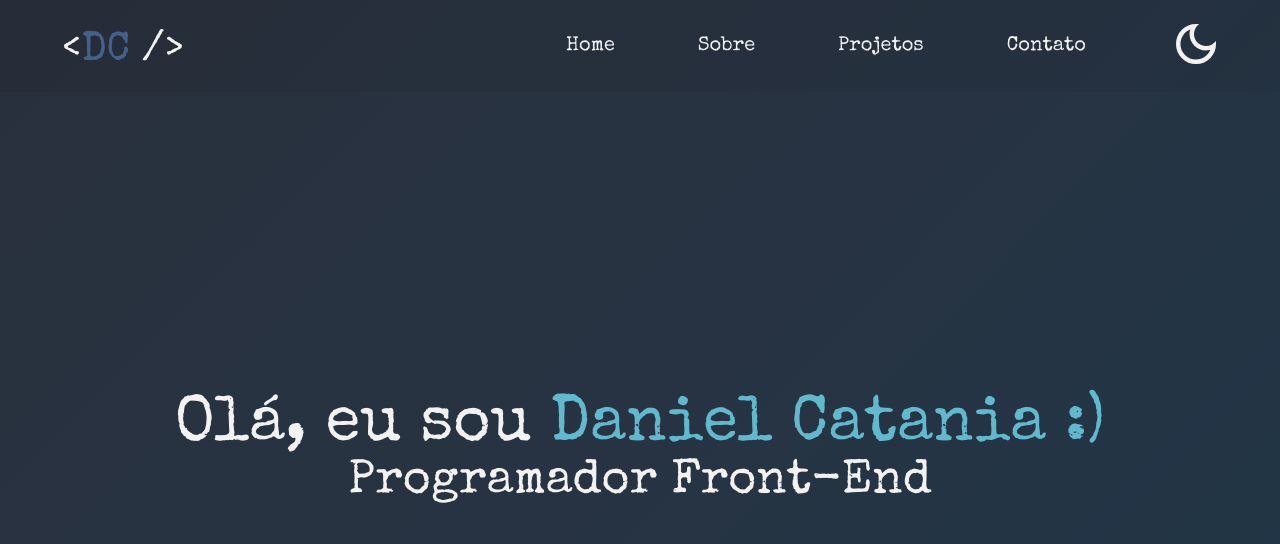
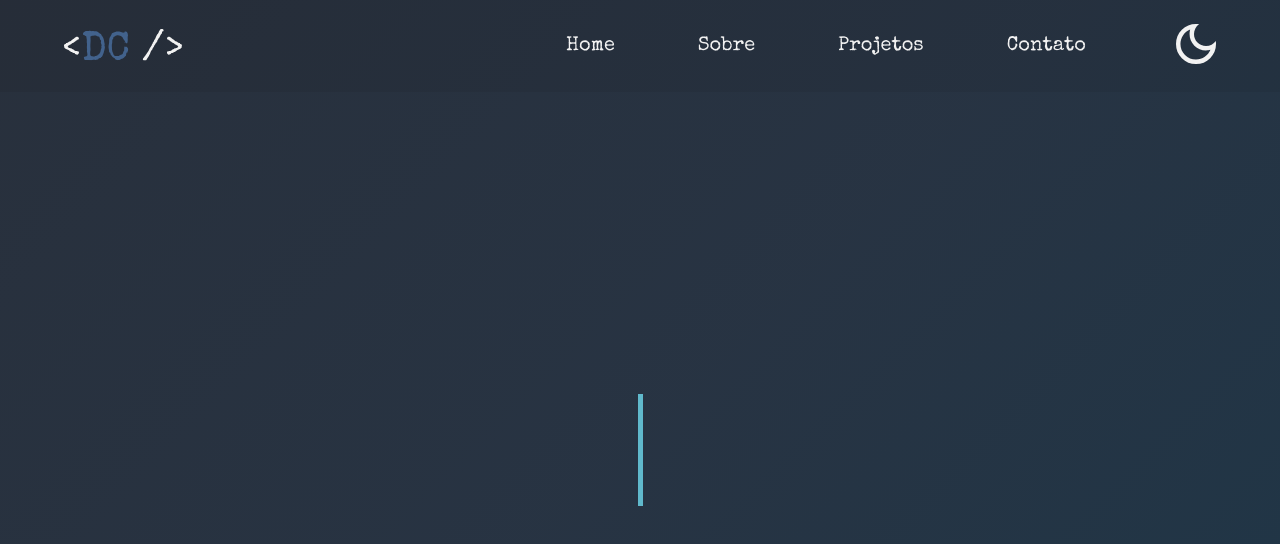
Before and after one commit to DanielCatania/DanielCatania, a Next.js app: page / in a window 1280 px wide. Shown: the top 544 px of the page. Built offline with nearby package versions, Linux system fonts and the light colour scheme.

Commit message:
adding writing animation to presentation text

```diff
--- /dev/null
+++ b/src/screens/home/components/Presentation/components/Title/index.ts
@@ -0,0 +1,166 @@
+import styled from "styled-components";
+import Text from "@/components/Text";
+
+const Title = styled(Text)`
+  @media screen and (min-width: 0px) {
+    max-width: 320px;
+  }
+
+  @media screen and (min-width: 744px) {
+    max-width: 420px;
+  }
+
+  @media screen and (min-width: 1024px) {
+    overflow: hidden;
+    white-space: nowrap;
+
+    border-right: 5px solid transparent;
+
+    max-width: none;
+    animation: writingTitle 5s 1.5s steps(30) both,
+      blinkCursor 0.5s 12 1.5s both;
+  }
+
+  @keyframes writingTitle {
+    0% {
+      width: 0px;
+    }
+    100% {
+      width: 950px;
+    }
+  }
+
+  @keyframes blinkCursor {
+    0% {
+      border-right-color: ${({ theme }) => theme.colors.main["050"]};
+    }
+    100% {
+      border-right-color: transparent;
+    }
+  }
+`;
+
+const Line = styled.span`
+  @media screen and (min-width: 0px) {
+    border-right: 3px solid transparent;
+    overflow: hidden;
+    display: block;
+    white-space: nowrap;
+  }
+
+  @media screen and (min-width: 1024px) {
+    display: inline;
+    border: none;
+
+    animation: none;
+  }
+`;
+
+export const FirstLine = styled(Line)`
+  @media screen and (min-width: 0px) {
+    animation: writingSmallFirstLine 3s steps(12) 1s both,
+      blinkCursor 0.5s steps(12) 0.5s 8 both;
+  }
+
+  @media screen and (min-width: 744px) {
+    animation-name: writingMediumFirstLine, blinkCursor;
+  }
+
+  @keyframes writingSmallFirstLine {
+    0% {
+      width: 0px;
+    }
+    100% {
+      width: 205px;
+    }
+  }
+
+  @keyframes writingMediumFirstLine {
+    0% {
+      width: 0px;
+    }
+    100% {
+      width: 270px;
+    }
+  }
+`;
+
+export const SecondLine = styled(Line)`
+  color: ${({ theme }) => theme.colors.main["050"]};
+
+  @media screen and (min-width: 0px) {
+    animation: writingSmallSecondLine 4s steps(15) 4s both,
+      blinkCursor 0.5s 4.5s 12 both;
+  }
+
+  @media screen and (min-width: 744px) {
+    animation-name: writingMediumSecondLine, blinkCursor;
+  }
+
+  @keyframes writingSmallSecondLine {
+    0% {
+      width: 0px;
+    }
+    100% {
+      width: 315px;
+    }
+  }
+
+  @keyframes writingMediumSecondLine {
+    0% {
+      width: 0px;
+    }
+    100% {
+      width: 420px;
+    }
+  }
+`;
+
+export const Subtitle = styled(Text)`
+  overflow: hidden;
+  white-space: nowrap;
+  border-right: 2px solid transparent;
+
+  @media screen and (min-width: 0px) {
+    border-right: 3px solid transparent;
+
+    animation: writingSubtitleSmall 3s 8s steps(15) both,
+      blinkCursor 0.5s 8 8s both;
+  }
+  @media screen and (min-width: 744px) {
+    animation-name: writingSubtitleMedium, blinkCursor;
+  }
+  @media screen and (min-width: 1024px) {
+    border-right: 5px solid transparent;
+
+    animation-name: writingSubtitleBig, blinkCursor;
+    animation-delay: 6.5s, 6.5s;
+  }
+
+  @keyframes writingSubtitleSmall {
+    0% {
+      width: 0px;
+    }
+    100% {
+      width: 295px;
+    }
+  }
+  @keyframes writingSubtitleMedium {
+    0% {
+      width: 0px;
+    }
+    100% {
+      width: 440px;
+    }
+  }
+  @keyframes writingSubtitleBig {
+    0% {
+      width: 0px;
+    }
+    100% {
+      width: 590px;
+    }
+  }
+`;
+
+export default Title;
--- a/src/screens/home/components/Presentation/index.tsx
+++ b/src/screens/home/components/Presentation/index.tsx
@@ -1,7 +1,7 @@
 import React, { useContext } from "react";
-import PresentationBox, { PresentationContainer, Emphasis } from "./style";
+import PresentationBox, { PresentationContainer } from "./style";
 import AppContext from "@/AppContext";
-import Text from "@/components/Text";
+import Title, { FirstLine, SecondLine, Subtitle } from "./components/Title";
 
 export default function Presentation() {
   const mode = useContext(AppContext).mode.state;
@@ -9,12 +9,13 @@ export default function Presentation() {
   return (
     <PresentationBox className={mode}>
       <PresentationContainer>
-        <Text size={{ type: "h", scale: 1 }} as="h1">
-          Olá, eu sou <Emphasis>Daniel Catania :)</Emphasis>
-        </Text>
-        <Text size={{ type: "h", scale: 2 }} as="h1">
+        <Title size={{ type: "h", scale: 1 }} as="h1">
+          <FirstLine>Olá, eu sou</FirstLine>{" "}
+          <SecondLine>Daniel Catania :)</SecondLine>
+        </Title>
+        <Subtitle size={{ type: "h", scale: 2 }} as="h1">
           Programador Front-End
-        </Text>
+        </Subtitle>
       </PresentationContainer>
     </PresentationBox>
   );
--- a/src/screens/home/components/Presentation/style.ts
+++ b/src/screens/home/components/Presentation/style.ts
@@ -46,22 +46,12 @@ export const PresentationContainer = styled.div`
   flex-direction: column;
 
   @media screen and (min-width: 0px) {
-    max-width: 320px;
     align-items: flex-start;
   }
 
-  @media screen and (min-width: 744px) {
-    max-width: 420px;
-  }
-
   @media screen and (min-width: 1024px) {
-    max-width: none;
     align-items: center;
   }
 `;
 
-export const Emphasis = styled.span`
-  color: ${({ theme }) => theme.colors.main["050"]};
-`;
-
 export default Presentation;
```
